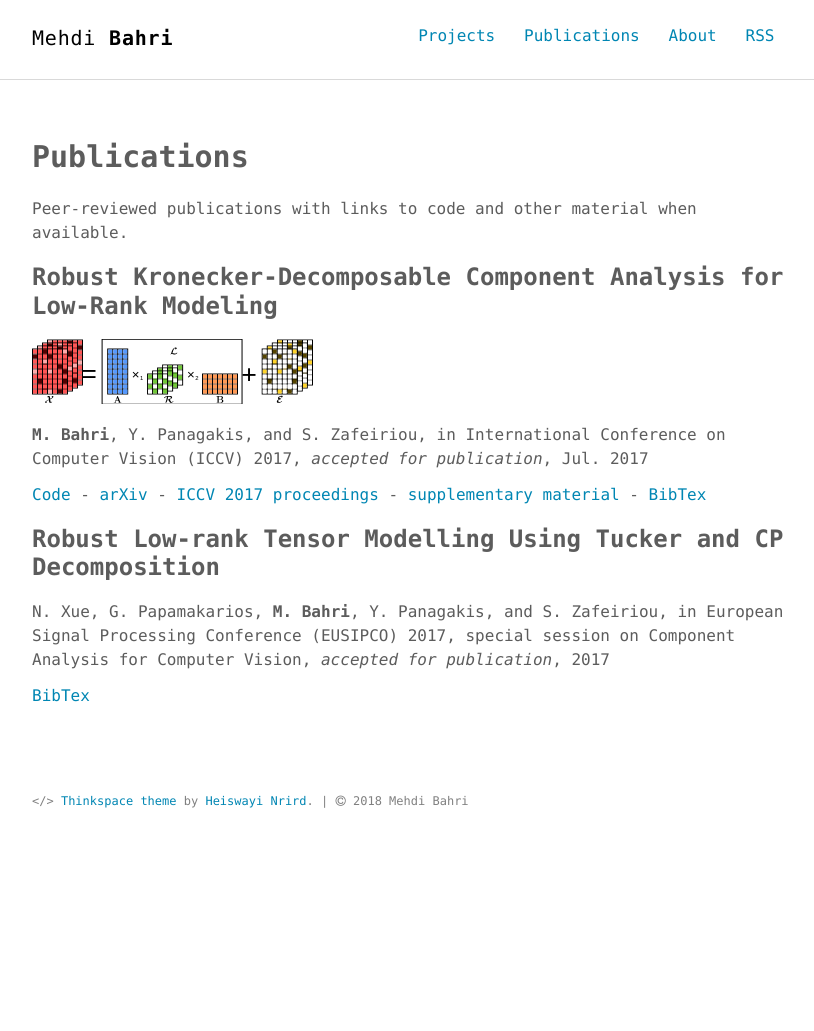
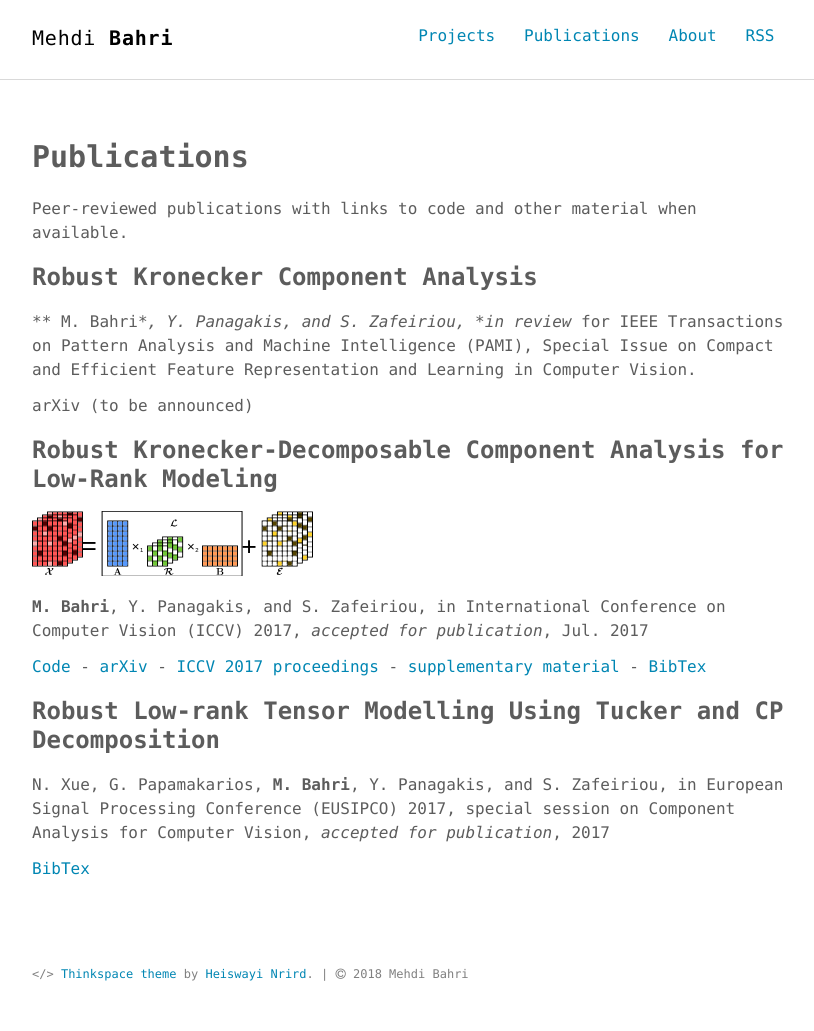
Before and after one commit to mbahri/mbahri.github.io, a Jekyll site: the page built from publications.md, in a window 1280 px wide. Shown: the whole page, without its empty margins (232-1046 px from the left). Built offline with Jekyll 4.4.1, drawn with Linux system fonts in a browser that asks for light colours; before the commit the page ends 900 px from its top, so only the background shows below that.

Commit message:
Added PAMI to publications

```diff
--- a/publications.md
+++ b/publications.md
@@ -5,6 +5,12 @@ permalink: /publications/
 ---
 
 Peer-reviewed publications with links to code and other material when available.
+
+### Robust Kronecker Component Analysis
+
+** M. Bahri**, Y. Panagakis, and S. Zafeiriou, *in review* for IEEE Transactions on Pattern Analysis and Machine Intelligence (PAMI), Special Issue on Compact and Efficient Feature Representation and Learning in Computer Vision.
+
+arXiv (to be announced)
 
 ### Robust Kronecker-Decomposable Component Analysis for Low-Rank Modeling
 
```
